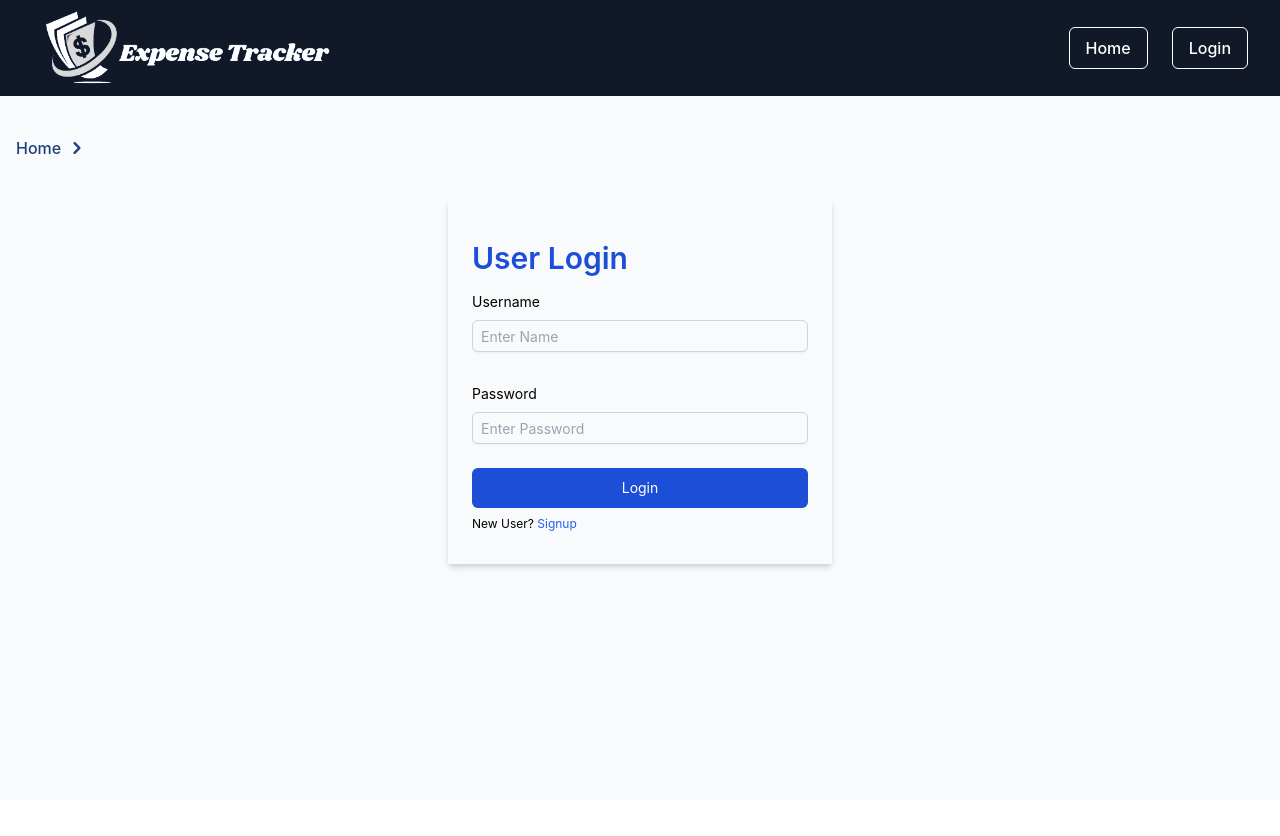
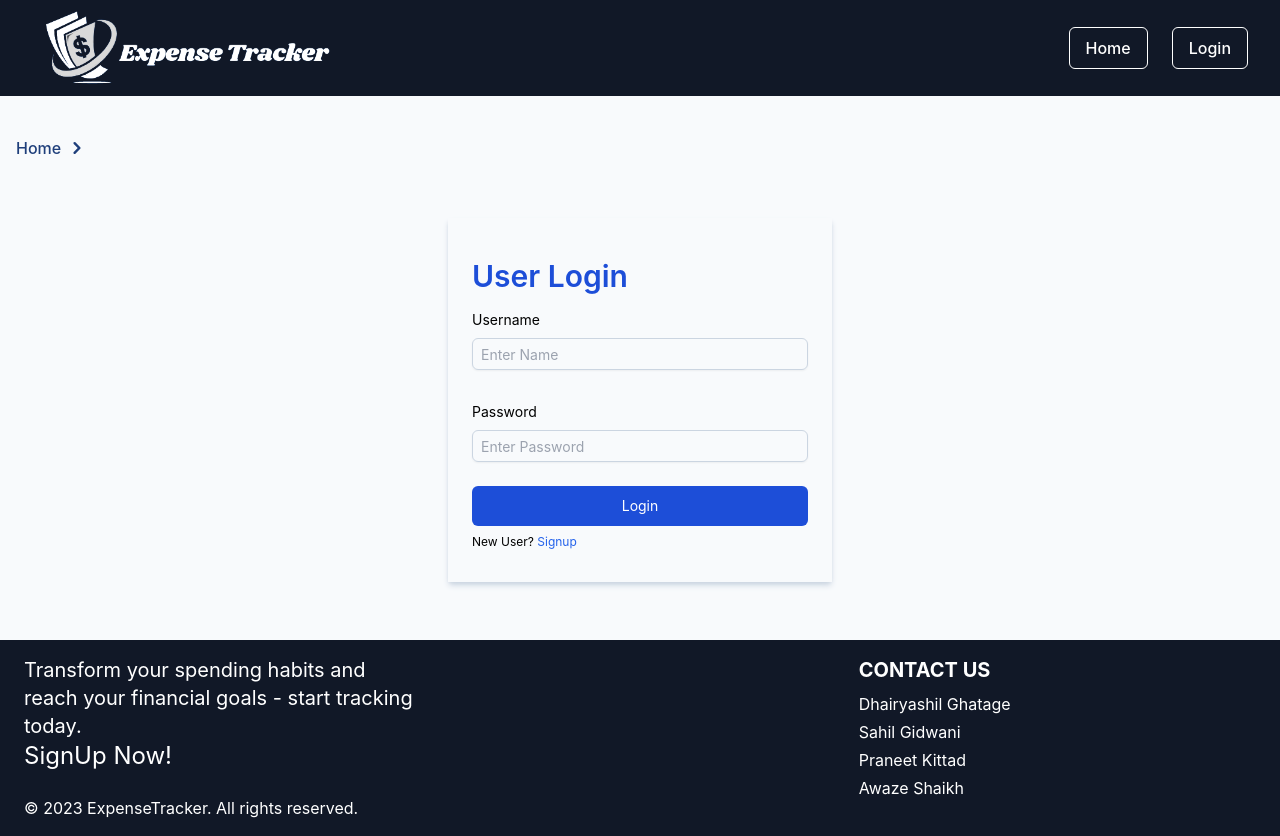
Before and after one commit to dhairyashil-G/Expense-Tracker, a React (Create React App) app in the folder frontend/: page /login in a window 1280 px wide. Before the commit the page ends 800 px from the top, so only its background shows below. Built offline with nearby package versions, Linux system fonts and the light colour scheme.

Commit message:
Footer implemented

```diff
--- a/frontend/src/App.js
+++ b/frontend/src/App.js
@@ -52,7 +52,7 @@ function App() {
             </Routes>
           </div>
         </div>
-        {/* <div><Footer /></div> */}
+        <div><Footer /></div>
       </div>
     </AuthProvider>
 
--- a/frontend/src/components/Footer.jsx
+++ b/frontend/src/components/Footer.jsx
@@ -1,76 +1,36 @@
 
-const simpleFooter = () =>{
+const simpleFooter = () => {
 
   return (
 
-<footer class="relative bg-blueGray-200 pt-8 pb-6">
-  <div class="container mx-auto px-4">
-    <div class="flex flex-wrap text-left lg:text-left">
-      <div class="w-full lg:w-6/12 px-4">
-        <h4 class="text-3xl fonat-semibold text-blueGray-700">Let's keep in touch!</h4>
-        <h5 class="text-lg mt-0 mb-2 text-blueGray-600">
-          Find us on any of these platforms, we respond 1-2 business days.
+    <footer className="relative bg-gray-900 pt-4 pb-4 ">
+      <div className="container mx-auto px-4">
+        <div className="flex flex-wrap text-left lg:text-left">
+          <div className="w-full lg:w-4/12 px-2">
+
+            <h5 className="text-xl mt-0 mb-0 text-white">
+              Transform your spending habits and reach your financial goals - start tracking today.
             </h5>
-        <div class="mt-6 lg:mb-0 mb-6">
-          <button class="bg-white text-lightBlue-400 shadow-lg font-normal h-10 w-10 items-center justify-center align-center rounded-full outline-none focus:outline-none mr-2" type="button">
-            <i class="fab fa-twitter"></i></button><button class="bg-white text-lightBlue-600 shadow-lg font-normal h-10 w-10 items-center justify-center align-center rounded-full outline-none focus:outline-none mr-2" type="button">
-            <i class="fab fa-facebook-square"></i></button><button class="bg-white text-pink-400 shadow-lg font-normal h-10 w-10 items-center justify-center align-center rounded-full outline-none focus:outline-none mr-2" type="button">
-            <i class="fab fa-dribbble"></i></button><button class="bg-white text-blueGray-800 shadow-lg font-normal h-10 w-10 items-center justify-center align-center rounded-full outline-none focus:outline-none mr-2" type="button">
-            <i class="fab fa-github"></i>
-          </button>
+            <h4 className="text-2xl fonat-semibold text-white">SignUp Now!</h4>
+            <p className="text-white mt-6">&copy; 2023 ExpenseTracker. All rights reserved.</p>
+
           </div>
+          <div className="w-full lg:w-6/12 px-4">
+            <div className="flex flex-wrap items-top mb-3">
+              <div className="w-full lg:w-4/12 px-4 ml-auto">
+                <span className="block uppercase text-white font-bold mb-2 text-xl">Contact Us</span>
+                <p class="mt-1 text-base text-white"><a href="https://www.linkedin.com/in/dhairyashil-ghatage-b66a09139/" target="_blank">Dhairyashil Ghatage</a></p>
+                <p class="mt-1 text-base text-white"><a href="https://www.linkedin.com/in/sahil-gidwani/" target="_blank">Sahil Gidwani</a></p>
+                <p class="mt-1 text-base text-white"><a href="https://www.linkedin.com/in/praneet-kittad-9b8809202/" target="_blank">Praneet Kittad</a></p>
+                <p class="mt-1 text-base text-white"><a href="https://www.linkedin.com/in/awazeshaikh7/" target="_blank">Awaze Shaikh</a></p>
               </div>
-      <div class="w-full lg:w-6/12 px-4">
-        <div class="flex flex-wrap items-top mb-6">
-          <div class="w-full lg:w-4/12 px-4 ml-auto">
-            <span class="block uppercase text-blueGray-500 text-sm font-semibold mb-2">Useful Links</span>
-            <ul class="list-unstyled">
-              <li>
-                <a class="text-blueGray-600 hover:text-blueGray-800 font-semibold block pb-2 text-sm" href="https://www.creative-tim.com/presentation?ref=njs-profile">About Us</a>
-              </li>
-              <li>
-                <a class="text-blueGray-600 hover:text-blueGray-800 font-semibold block pb-2 text-sm" href="https://blog.creative-tim.com?ref=njs-profile">Blog</a>
-              </li>
-              <li>
-                <a class="text-blueGray-600 hover:text-blueGray-800 font-semibold block pb-2 text-sm" href="https://www.github.com/creativetimofficial?ref=njs-profile">Github</a>
-              </li>
-              <li>
-                <a class="text-blueGray-600 hover:text-blueGray-800 font-semibold block pb-2 text-sm" href="https://www.creative-tim.com/bootstrap-themes/free?ref=njs-profile">Free Products</a>
-              </li>
-            </ul>
-          </div>
-          <div class="w-full lg:w-4/12 px-4">
-            <span class="block uppercase text-blueGray-500 text-sm font-semibold mb-2">Other Resources</span>
-            <ul class="list-unstyled">
-              <li>
-                <a class="text-blueGray-600 hover:text-blueGray-800 font-semibold block pb-2 text-sm" href="https://github.com/creativetimofficial/notus-js/blob/main/LICENSE.md?ref=njs-profile">MIT License</a>
-              </li>
-              <li>
-                <a class="text-blueGray-600 hover:text-blueGray-800 font-semibold block pb-2 text-sm" href="https://creative-tim.com/terms?ref=njs-profile">Terms &amp; Conditions</a>
-              </li>
-              <li>
-                <a class="text-blueGray-600 hover:text-blueGray-800 font-semibold block pb-2 text-sm" href="https://creative-tim.com/privacy?ref=njs-profile">Privacy Policy</a>
-              </li>
-              <li>
-                <a class="text-blueGray-600 hover:text-blueGray-800 font-semibold block pb-2 text-sm" href="https://creative-tim.com/contact-us?ref=njs-profile">Contact Us</a>
-              </li>
-            </ul>
-          </div>
-        </div>
-      </div>
-    </div>
-    <hr class="my-6 border-blueGray-300"/>
-    <div class="flex flex-wrap items-center md:justify-between justify-center">
-      <div class="w-full md:w-4/12 px-4 mx-auto text-center">
-        <div class="text-sm text-blueGray-500 font-semibold py-1">
-          Copyright © <span id="get-current-year">2021</span>
-          <a href="https://www.creative-tim.com/product/notus-js" class="text-blueGray-500 hover:text-gray-800" target="_blank"> Notus JS by</a>
-          <a href="https://www.creative-tim.com?ref=njs-profile" class="text-blueGray-500 hover:text-blueGray-800">Creative Tim</a>.
             </div>
           </div>
         </div>
       </div>
     </footer>
+
+
   )
 }
 
--- a/frontend/src/components/Home.jsx
+++ b/frontend/src/components/Home.jsx
@@ -12,7 +12,7 @@ function Home() {
     const fancyOneLine = 'Master your finances with ease and style!';
 
     return (
-      <div className="bg-gray-100 min-h-screen">
+      <div className="bg-gray-100 " style={{minHeight:"400px"}}>
         <div className="max-w-7xl mx-auto px-6 sm:px-6 lg:px-8">
           <div className="py-5 text-center">
             {/* <h1 className="text-4xl font-bold text-blue-700">Expense Tracker</h1> */}
--- a/frontend/src/components/Login.jsx
+++ b/frontend/src/components/Login.jsx
@@ -40,7 +40,7 @@ const Login = () => {
   };
 
   return (
-    <div className="flex justify-center items-center mt-3" >
+    <div className="flex justify-center items-center mt-3"style={{minHeight:"400px"}} >
         <div className="fblock mt-0 bg-slate-50 p-6 round-xl shadow-md shadow-slate-300 w-96">
         {alerts.message && <Alert message={alerts.message} type={alerts.type} />}
         <form action="">
```
Also changed, not shown: 1 other file (tests, documents, lock files or other folders). Lines whose indentation alone changed are shown as unchanged.
